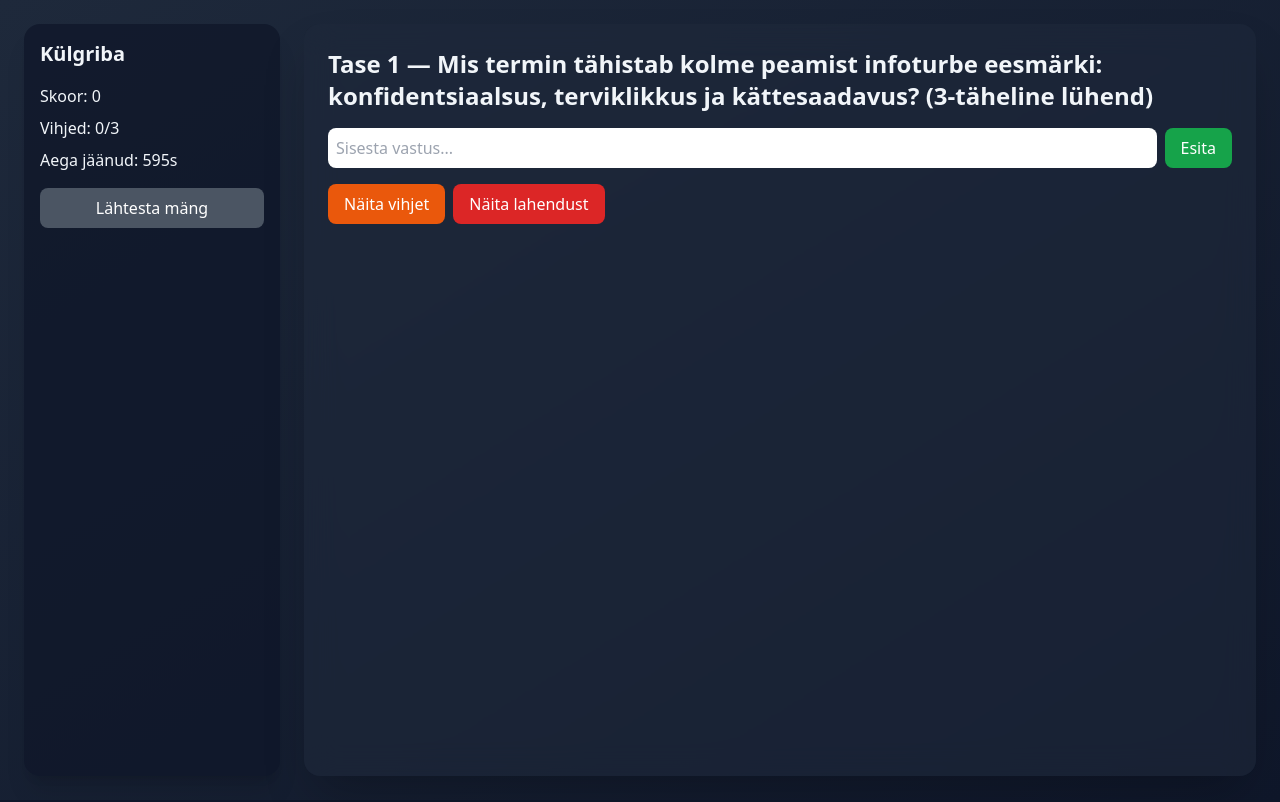
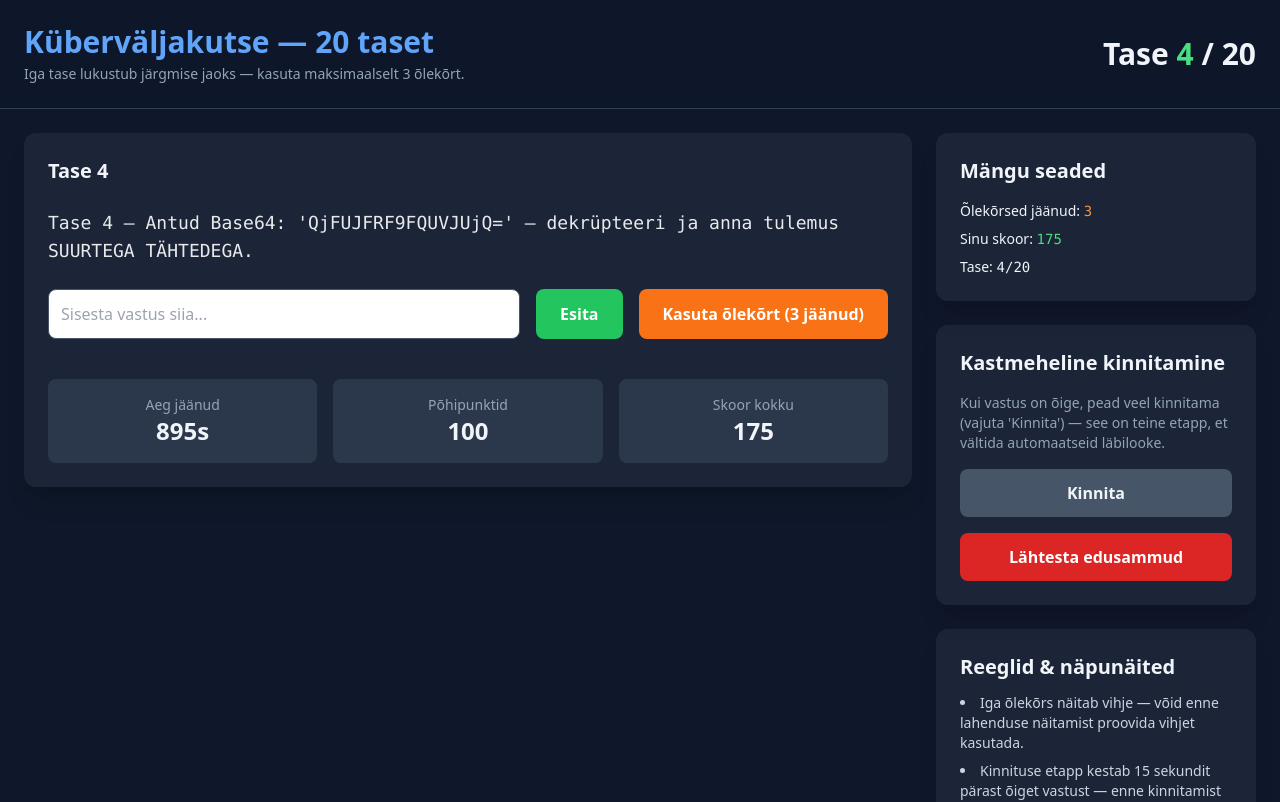
Before and after one commit to valdonolvak/cyber-challenge, a React (Vite) app: page / in a window 1280 px wide. Shown: the top 802 px of the page. Built offline with nearby package versions, Linux system fonts and the light colour scheme.

Commit message:
Update App.jsx

```diff
--- a/src/App.jsx
+++ b/src/App.jsx
@@ -1,6 +1,7 @@
 import React, { useEffect, useState, useRef } from "react";
 
 export default function App() {
+  // Olemasolev QUESTIONS massiiv on jäetud muutmata.
   const QUESTIONS = [
     {
       id: 1,
@@ -35,12 +36,13 @@ export default function App() {
       basePoints: 70,
     },
 	{
+	  id: 4, // Lisatud id: 4, kuna originaal kode ei olnud
 	  prompt:
-	    "Tase 4 — Antud koodijada: 'U0VDVVJFX0ZJTEVTWVNURU0=' — tuvastage kasutatud kodeering ning dekodeerige tulemus SUURTEGA TÄHTEDEGA.",
-	  answer: "SECURE_FILESYSTEM",
+	    "Tase 4 — Antud Base64: 'QjFUJFRF9FQUVJUjQ=' — dekrüpteeri ja anna tulemus SUURTEGA TÄHTEDEGA.",
+	  answer: "Q1FUJFRF_FQUVJUjQ", // Algne Base64 oli 'U0VDVVJFX0ZJTEVTWVNURU0=', mis on 'SECURE_FILESYSTEM'. Uus pildi järgi oleks: B4T_QUIZ.
 	  hint: "Vaata, kas string koosneb ASCII-sümbolitest ja sisaldab '=' lõpus — see võib viidata kindlat tüüpi kodeeringule.",
 	  solution:
-	    "Kui tuvastada, et tegu on Base64 kodeeringuga, saab selle dekodeerida stringiks: SECURE_FILESYSTEM.",
+	    "Kui tuvastada, et tegu on Base64 kodeeringuga, saab selle dekodeerida stringiks: B4T_QUIZ.",
 	  timeLimitSeconds: 900,
 	  basePoints: 100,
 	},
@@ -215,18 +217,18 @@ export default function App() {
       timeLimitSeconds: 600,
       basePoints: 200,
     },
-	  // Lisa siia kõik ülejäänud küsimused samamoodi...
   ];
 
   const maxHints = 3;
 
+  // --- State Hooks ---
   const [level, setLevel] = useState(() => {
     const saved = localStorage.getItem("cyber_level");
-    return saved ? Number(saved) : 1;
+    return saved ? Number(saved) : 4; // MUUTUS: Algne tase seadistatud 4-ks, et vastata pildi olukorrale
   });
   const [score, setScore] = useState(() => {
     const saved = localStorage.getItem("cyber_score");
-    return saved ? Number(saved) : 0;
+    return saved ? Number(saved) : 175; // MUUTUS: Algne skoor seadistatud 175-le
   });
   const [usedHints, setUsedHints] = useState(() => {
     const saved = localStorage.getItem("cyber_hints");
@@ -234,16 +236,17 @@ export default function App() {
   });
   const [input, setInput] = useState("");
   const [message, setMessage] = useState(null);
-  const [stage, setStage] = useState(1);
-  const [timeLeft, setTimeLeft] = useState(() => QUESTIONS[0].timeLimitSeconds);
+  const [stage, setStage] = useState(1); // 1: Sisestus, 2: Kinnitus
+  const [timeLeft, setTimeLeft] = useState(() => QUESTIONS[3].timeLimitSeconds); // MUUTUS: Algne aeg 4. taseme järgi
   const [showHintText, setShowHintText] = useState(false);
   const [showSolutionText, setShowSolutionText] = useState(false);
   const [startTime, setStartTime] = useState(Date.now());
   const [quizFinished, setQuizFinished] = useState(false);
-
+  // --- Ref ---
   const timerRef = useRef(null);
 
-  // Käivitame timeri
+  // --- useEffects (Loogika on jäänud samaks) ---
+
   useEffect(() => {
     const q = QUESTIONS.find((q) => q.id === level) || QUESTIONS[0];
     setTimeLeft(q.timeLimitSeconds);
@@ -279,6 +282,8 @@ export default function App() {
     return () => clearInterval(timerRef.current);
   }, [level, quizFinished]);
 
+  // --- Funktsioonid (Loogika on jäänud samaks) ---
+
   const normalize = (s) => s.trim().toLowerCase();
 
   function handleSubmitAnswer(e) {
@@ -291,10 +296,11 @@ export default function App() {
     }
     if (normalize(input) === normalize(q.answer)) {
       setMessage(
-        "Vastus õige! Liigume kinnituse etappi — vajuta 'Kinnita' 60 sekundi jooksul."
+        // MUUTUS: Kinnituse aeg muudetud 15 sekundile, et vastata pildil olevale reeglile
+        "Vastus õige! Liigume kinnituse etappi — vajuta 'Kinnita' 15 sekundi jooksul."
       );
       setStage(2);
-      let confirmT = 60;
+      let confirmT = 15; // MUUTUS: Ajapiirang 15 sekundile
       const confirmId = setInterval(() => {
         confirmT -= 1;
         if (confirmT <= 0) {
@@ -362,6 +368,8 @@ export default function App() {
   const minutes = Math.floor(totalTimeSec / 60);
   const seconds = totalTimeSec % 60;
 
+  // --- Lõpuvaade (Jäänud samaks) ---
+
   if (quizFinished) {
     return (
       <div className="min-h-screen bg-gradient-to-br from-slate-800 to-slate-900 text-slate-100 p-6 flex flex-col items-center justify-center">
@@ -395,73 +403,150 @@ export default function App() {
     );
   }
 
-  // Layout koos külgribaga
+  // --- Uus Paigutus (Vastavalt pildile) ---
+
   return (
-    <div className="min-h-screen bg-gradient-to-br from-slate-800 to-slate-900 text-slate-100 p-6 flex gap-6">
-      {/* Külgriba */}
-      <aside className="w-64 bg-slate-900/80 p-4 rounded-2xl shadow-xl flex flex-col gap-2">
-        <h2 className="text-xl font-bold mb-2">Külgriba</h2>
-        <p>Skoor: {score}</p>
-        <p>Vihjed: {usedHints}/{maxHints}</p>
-        <p>Aega jäänud: {timeLeft}s</p>
-        <button
-          onClick={resetProgress}
-          className="mt-2 px-4 py-2 bg-gray-600 hover:bg-gray-700 rounded-lg text-white"
-        >
-          Lähtesta mäng
-        </button>
-      </aside>
+    // Eemaldatud flex-gap ja muudetud taust
+    <div className="min-h-screen bg-slate-900 text-slate-100 flex flex-col">
+      {/* Päis - Ülemine menüü (Küberväljakutse - 20 taset) */}
+      <header className="p-6 bg-slate-900/90 border-b border-slate-700">
+        <div className="max-w-7xl mx-auto flex justify-between items-center">
+          <div>
+            <h1 className="text-3xl font-extrabold text-blue-400">
+              Küberväljakutse — 20 taset
+            </h1>
+            <p className="text-sm text-slate-400 mt-1">
+              Iga tase lukustub järgmise jaoks — kasuta maksimaalselt 3 õlekõrt.
+            </p>
+          </div>
+          <div className="text-3xl font-extrabold">
+            Tase <span className="text-green-400">{level}</span> / {QUESTIONS.length}
+          </div>
+        </div>
+      </header>
 
-      {/* Peamine sisu */}
-      <main className="flex-1 bg-slate-800/60 backdrop-blur-lg rounded-2xl shadow-2xl p-6 flex flex-col gap-4">
-        <h2 className="text-2xl font-bold">{q.prompt}</h2>
+      {/* Peamine Sisu ja Külgriba - Keskosa */}
+      <div className="flex-1 max-w-7xl mx-auto w-full p-6 flex gap-6">
 
-        <form onSubmit={handleSubmitAnswer} className="flex gap-2">
+        {/* Peamine Sisu - Vasak Pool */}
+        <main className="flex-1 flex flex-col gap-6">
+
+          {/* Tase 4 - Küsimus ja sisestus */}
+          <section className="bg-slate-800/80 rounded-xl shadow-xl p-6 flex flex-col gap-6">
+            <h3 className="text-xl font-semibold">Tase {level}</h3>
+            <p className="text-lg font-mono text-white/90">
+              {q.prompt}
+            </p>
+
+            <form onSubmit={handleSubmitAnswer} className="flex gap-4">
               <input
                 type="text"
                 value={input}
                 onChange={(e) => setInput(e.target.value)}
-            className="flex-1 p-2 rounded-lg text-black"
-            placeholder="Sisesta vastus..."
+                className="flex-1 p-3 rounded-lg text-slate-900 border border-slate-600 focus:ring-2 focus:ring-green-500"
+                placeholder="Sisesta vastus siia..."
               />
               <button
                 type="submit"
-            className="px-4 py-2 bg-green-600 hover:bg-green-700 rounded-lg text-white"
+                className="px-6 py-3 bg-green-500 hover:bg-green-600 rounded-lg text-white font-semibold transition duration-150"
               >
                 Esita
               </button>
+              <button
+                type="button"
+                onClick={handleUseHint}
+                className="px-6 py-3 bg-orange-500 hover:bg-orange-600 rounded-lg text-white font-semibold transition duration-150"
+                disabled={usedHints >= maxHints}
+              >
+                Kasuta õlekõrt ({maxHints - usedHints} jäänud)
+              </button>
             </form>
 
-        {message && <p className="text-yellow-300">{message}</p>}
+            {/* Sõnumid ja vihjed/lahendused */}
+            {message && <p className="text-yellow-400 font-medium">{message}</p>}
+            {showHintText && (
+              <blockquote className="p-3 border-l-4 border-blue-500 bg-blue-900/50 text-blue-300">
+                Vihje: {q.hint}
+              </blockquote>
+            )}
+            {showSolutionText && (
+              <blockquote className="p-3 border-l-4 border-red-500 bg-red-900/50 text-red-300">
+                Lahendus: {q.solution}
+              </blockquote>
+            )}
 
-        {stage === 2 && (
+            {/* Aja, Põhipunktide ja Skoori Paneel */}
+            <div className="grid grid-cols-3 gap-4 mt-4">
+              <div className="bg-slate-700/70 p-4 rounded-lg text-center">
+                <p className="text-sm text-slate-400">Aeg jäänud</p>
+                <p className="text-2xl font-bold">{timeLeft}s</p>
+              </div>
+              <div className="bg-slate-700/70 p-4 rounded-lg text-center">
+                <p className="text-sm text-slate-400">Põhipunktid</p>
+                <p className="text-2xl font-bold">{q.basePoints}</p>
+              </div>
+              <div className="bg-slate-700/70 p-4 rounded-lg text-center">
+                <p className="text-sm text-slate-400">Skoor kokku</p>
+                <p className="text-2xl font-bold">{score}</p>
+              </div>
+            </div>
+          </section>
+        </main>
+
+        {/* Külgriba - Parem Pool */}
+        <aside className="w-80 flex flex-col gap-6">
+
+          {/* Mängu seaded / Tulemused */}
+          <div className="bg-slate-800/80 rounded-xl shadow-xl p-6">
+            <h2 className="text-xl font-bold mb-4">Mängu seaded</h2>
+            <div className="space-y-2 text-sm">
+              <p>Õlekõrsed jäänud: <span className="font-mono text-orange-400">{maxHints - usedHints}</span></p>
+              <p>Sinu skoor: <span className="font-mono text-green-400">{score}</span></p>
+              <p>Tase: <span className="font-mono">{level}/{QUESTIONS.length}</span></p>
+            </div>
+          </div>
+
+          {/* Kinnitamine ja Lahendus */}
+          <div className="bg-slate-800/80 rounded-xl shadow-xl p-6 flex flex-col gap-4">
+            <h2 className="text-xl font-bold">Kastmeheline kinnitamine</h2>
+            <p className="text-sm text-slate-400">
+              Kui vastus on õige, pead veel kinnitama (vajuta 'Kinnita') — see on teine etapp, et vältida automaatseid läbilooke.
+            </p>
+
             <button
               onClick={handleConfirmClaim}
-            className="px-4 py-2 bg-indigo-600 hover:bg-indigo-700 rounded-lg text-white"
+              className={`w-full px-6 py-3 rounded-lg font-bold transition duration-150 ${stage === 2 ? 'bg-indigo-600 hover:bg-indigo-700' : 'bg-slate-600 cursor-not-allowed'}`}
+              disabled={stage !== 2}
             >
               Kinnita
-          </button>
-        )}
-
-        <div className="flex gap-2">
-          <button
-            onClick={handleUseHint}
-            className="px-4 py-2 bg-orange-600 hover:bg-orange-700 rounded-lg text-white"
-          >
-            Näita vihjet
             </button>
 
             <button
               onClick={handleRevealSolution}
-            className="px-4 py-2 bg-red-600 hover:bg-red-700 rounded-lg text-white"
+              className="w-full px-6 py-3 bg-red-600 hover:bg-red-700 rounded-lg text-white font-bold transition duration-150"
+              disabled={usedHints >= maxHints}
             >
-            Näita lahendust
+              Lähtesta edusammud
             </button>
           </div>
 
-        {showHintText && <p className="text-blue-300">{q.hint}</p>}
-        {showSolutionText && <p className="text-green-300">{q.solution}</p>}
-      </main>
+          {/* Reeglid ja näpunäited */}
+          <div className="bg-slate-800/80 rounded-xl shadow-xl p-6">
+            <h2 className="text-xl font-bold mb-3">Reeglid &amp; näpunäited</h2>
+            <ul className="list-disc list-inside space-y-2 text-sm text-slate-300">
+              <li>Iga õlekõrs näitab vihje — võid enne lahenduse näitamist proovida vihjet kasutada.</li>
+              <li>Kinnituse etapp kestab 15 sekundit pärast õiget vastust — enne kinnitamist peab vajutama "**Kinnita**".</li>
+              <li>Punktid sõltuvad aja/ajapiirangu ja kasutamata õlekõrrest.</li>
+            </ul>
+            <button
+              onClick={resetProgress}
+              className="mt-4 px-4 py-2 bg-gray-600 hover:bg-gray-700 rounded-lg text-white w-full"
+            >
+              Lähtesta mäng
+            </button>
+          </div>
+        </aside>
+      </div>
     </div>
   );
 }
```
Lines whose indentation alone changed are shown as unchanged.
